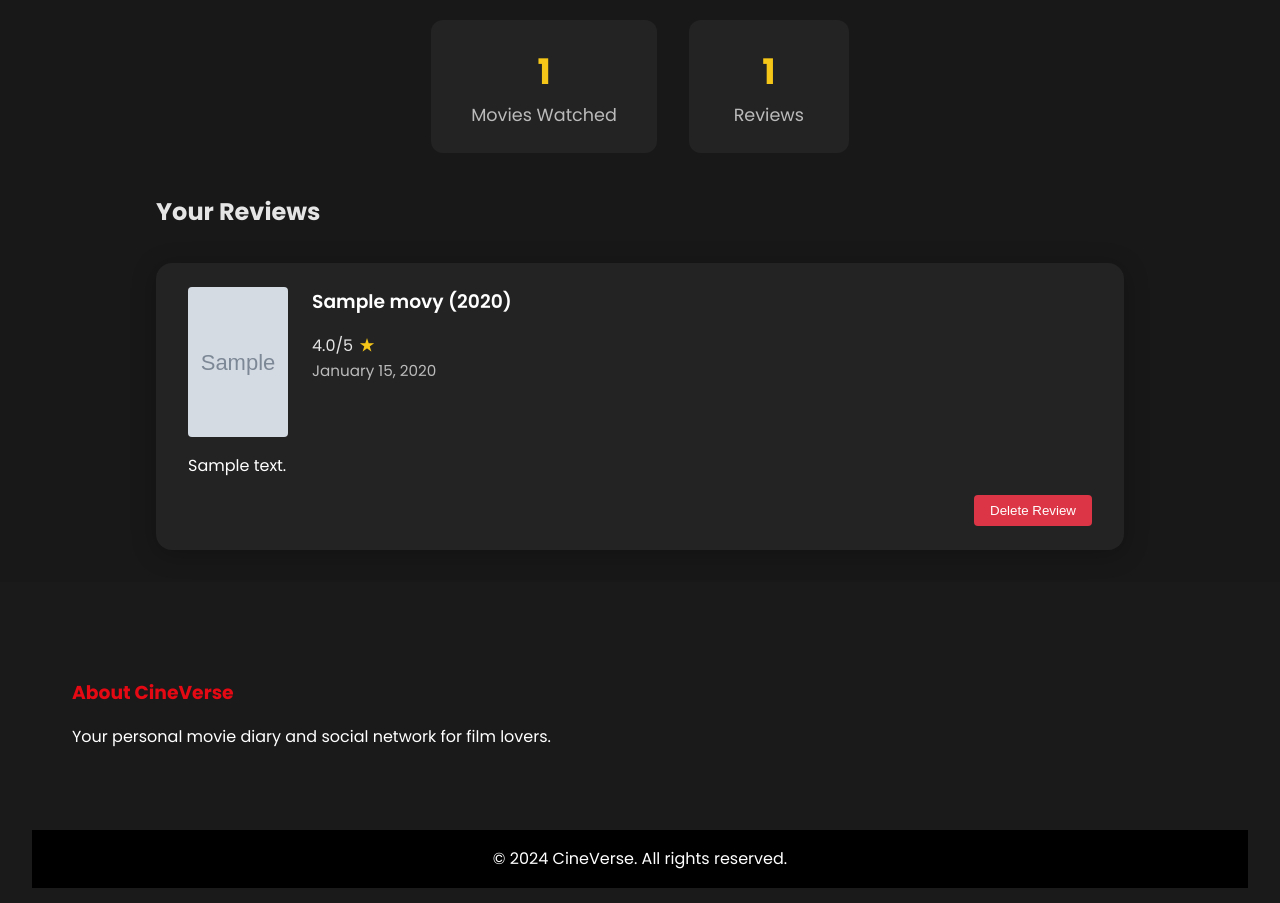
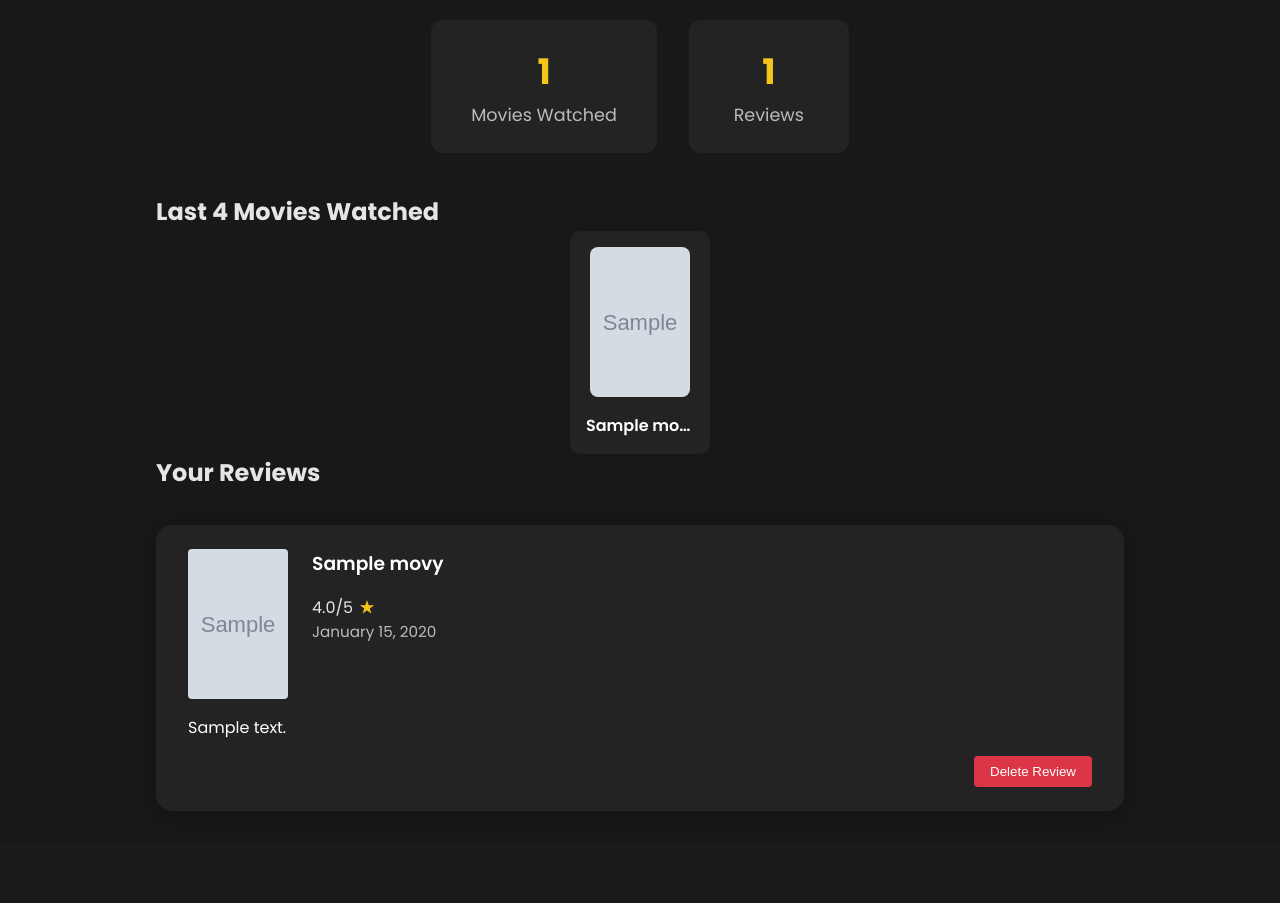
Before and after one commit to anadecs/cineverse, a PHP site: page /profile.php in a window 1280 px wide. Shown: the part 578-1481 px from the top of the page. Run offline with PHP 8.4, Linux system fonts and the light colour scheme; the visitor is signed in with stand-in values (Sample User, id 1); tables that the repository leaves empty hold one stand-in row (values such as "Sample post"); grey boxes marked "Sample" are stand-in pictures.

Commit message:
Update profile.php
added last movies watch and pagination for reviewws

```diff
--- a/profile.php
+++ b/profile.php
@@ -65,19 +65,30 @@ if ($_SERVER['REQUEST_METHOD'] === 'POST' && isset($_POST['update_profile'])) {
             $_SESSION['username'] = $new_username;
             $user['username'] = $new_username;
             $user['profile_picture'] = $profile_picture_path;
+            $avatar = $profile_picture_path;
         } catch (PDOException $e) {
             $error = 'Failed to update profile.';
         }
     }
 }
 
-// Get user's reviews
+// Pagination for reviews
+$reviews_per_page = 5;
+$page = isset($_GET['page']) && is_numeric($_GET['page']) ? (int)$_GET['page'] : 1;
+$offset = ($page - 1) * $reviews_per_page;
+// Get total review count
+$stmt = $pdo->prepare("SELECT COUNT(*) FROM reviews WHERE user_id = ?");
+$stmt->execute([$user_id]);
+$total_reviews = $stmt->fetchColumn();
+$total_pages = ceil($total_reviews / $reviews_per_page);
+// Get paginated reviews
 $stmt = $pdo->prepare("
-    SELECT r.*, m.title as movie_title, m.poster_url, m.movie_id, m.release_year
+    SELECT r.*, m.title as movie_title, m.poster_url, m.movie_id
     FROM reviews r
     JOIN movies m ON r.movie_id = m.movie_id
     WHERE r.user_id = ?
     ORDER BY r.created_at DESC
+    LIMIT $reviews_per_page OFFSET $offset
 ");
 $stmt->execute([$user_id]);
 $reviews = $stmt->fetchAll(PDO::FETCH_ASSOC);
@@ -87,6 +98,7 @@ $stmt = $pdo->prepare("SELECT COUNT(DISTINCT movie_id) as movies_watched, COUNT(
 $stmt->execute([$user_id]);
 $stats = $stmt->fetch(PDO::FETCH_ASSOC);
 $movies_watched = $stats['movies_watched'] ?? 0;
+$unique_watches = $movies_watched; // same as movies_watched
 $review_count = $stats['review_count'] ?? 0;
 
 // Get user info (updated)
@@ -94,6 +106,19 @@ $stmt = $pdo->prepare("SELECT username, email, profile_picture FROM users WHERE
 $stmt->execute([$user_id]);
 $user = $stmt->fetch(PDO::FETCH_ASSOC);
 $avatar = $user['profile_picture'] ?: 'assets/images/profile.avif';
+
+// Get last 4 movies watched (by review date)
+$stmt = $pdo->prepare("
+    SELECT m.movie_id, m.title, m.poster_url, MAX(r.created_at) as last_watched
+    FROM reviews r
+    JOIN movies m ON r.movie_id = m.movie_id
+    WHERE r.user_id = ?
+    GROUP BY m.movie_id, m.title, m.poster_url
+    ORDER BY last_watched DESC
+    LIMIT 4
+");
+$stmt->execute([$user_id]);
+$last_movies = $stmt->fetchAll(PDO::FETCH_ASSOC);
 ?>
 <!DOCTYPE html>
 <html lang="en">
@@ -101,9 +126,36 @@ $avatar = $user['profile_picture'] ?: 'assets/images/profile.avif';
     <meta charset="UTF-8">
     <meta name="viewport" content="width=device-width, initial-scale=1.0">
     <title>Profile - CineVerse</title>
-    <link rel="icon" type="image/svg+xml" href="assets/images/logo-cineverse.svg">
     <link rel="stylesheet" href="assets/css/style.css">
     <link href="https://fonts.googleapis.com/css2?family=Poppins:wght@300;400;500;600;700&display=swap" rel="stylesheet">
+    <style>
+    .profile-movies-list {
+        display: flex;
+        gap: 1.5rem;
+        flex-wrap: wrap;
+        justify-content: center;
+    }
+    .profile-movie-card {
+        background: #232323;
+        padding: 1rem;
+        border-radius: 10px;
+        text-align: center;
+        width: 140px;
+        transition: transform 0.2s, box-shadow 0.2s;
+        box-shadow: 0 2px 8px rgba(0,0,0,0.10);
+    }
+    .profile-movie-card:hover {
+        transform: translateY(-8px) scale(1.04);
+        box-shadow: 0 8px 32px rgba(178,7,15,0.35);
+    }
+    .review-card {
+        transition: box-shadow 0.2s, transform 0.2s;
+    }
+    .review-card:hover {
+        box-shadow: 0 8px 32px rgba(178,7,15,0.35) !important;
+        transform: translateY(-6px) scale(1.01);
+    }
+    </style>
 </head>
 <body>
     <nav class="navbar">
@@ -126,8 +178,13 @@ $avatar = $user['profile_picture'] ?: 'assets/images/profile.avif';
                 </form>
             </div>
             <div class="nav-auth">
-                <a href="profile.php" class="btn btn-secondary">Profile</a>
-                <a href="logout.php" class="btn btn-primary">Logout</a>
+                <?php if (isset($_SESSION['user_id'])): ?>
+                    <a href="profile.php" class="btn btn-secondary">Profile</a>
+                    <a href="logout.php" class="btn btn-primary">Logout</a>
+                <?php else: ?>
+                    <a href="login.php" class="btn btn-secondary">Login</a>
+                    <a href="register.php" class="btn btn-primary">Register</a>
+                <?php endif; ?>
             </div>
         </div>
     </nav>
@@ -155,6 +212,7 @@ $avatar = $user['profile_picture'] ?: 'assets/images/profile.avif';
                     <div style="font-size:2.2rem;font-weight:700;color:#f5c518;"><?php echo $movies_watched; ?></div>
                     <div style="color:#bbb;font-size:1.1rem;">Movies Watched</div>
                 </div>
+
                 <div style="background:#232323;padding:1.5rem 2.5rem;border-radius:12px;text-align:center;min-width:160px;">
                     <div style="font-size:2.2rem;font-weight:700;color:#f5c518;"><?php echo $review_count; ?></div>
                     <div style="color:#bbb;font-size:1.1rem;">Reviews</div>
@@ -169,6 +227,26 @@ $avatar = $user['profile_picture'] ?: 'assets/images/profile.avif';
                 <div class="alert alert-error"><?php echo htmlspecialchars($error); ?></div>
             <?php endif; ?>
 
+            <div class="profile-movies">
+                <h2>Last 4 Movies Watched</h2>
+                <?php if (empty($last_movies)): ?>
+                    <p>No movies watched yet.</p>
+                <?php else: ?>
+                    <div class="profile-movies-list">
+                        <?php foreach ($last_movies as $movie): ?>
+                            <div class="profile-movie-card">
+                                <a href="movie.php?id=<?php echo $movie['movie_id']; ?>">
+                                    <img src="<?php echo htmlspecialchars($movie['poster_url']); ?>" alt="<?php echo htmlspecialchars($movie['title']); ?>" style="width:100px;height:150px;object-fit:cover;border-radius:8px;">
+                                    <div style="margin-top:0.5rem;font-weight:600;color:#fff;overflow:hidden;text-overflow:ellipsis;white-space:nowrap;">
+                                        <?php echo htmlspecialchars($movie['title']); ?>
+                                    </div>
+                                </a>
+                            </div>
+                        <?php endforeach; ?>
+                    </div>
+                <?php endif; ?>
+            </div>
+
             <div class="profile-reviews">
                 <h2>Your Reviews</h2>
                 <?php if (empty($reviews)): ?>
@@ -181,7 +259,7 @@ $avatar = $user['profile_picture'] ?: 'assets/images/profile.avif';
                                 <div class="review-movie-info">
                                     <h3>
                                         <a href="movie.php?id=<?php echo $review['movie_id']; ?>" style="color:#fff;text-decoration:none;font-weight:600;">
-                                            <?php echo htmlspecialchars($review['movie_title']); ?> (<?php echo htmlspecialchars($review['release_year']); ?>)
+                                            <?php echo htmlspecialchars($review['movie_title']); ?>
                                         </a>
                                     </h3>
                                     <div class="inline-rating" style="margin-top:0.5rem;">
@@ -203,6 +281,13 @@ $avatar = $user['profile_picture'] ?: 'assets/images/profile.avif';
                             </div>
                         </div>
                     <?php endforeach; ?>
+                    <?php if ($total_pages > 1): ?>
+                        <div class="pagination" style="text-align:center;margin-top:1.5rem;">
+                            <?php for ($i = 1; $i <= $total_pages; $i++): ?>
+                                <a href="profile.php?page=<?php echo $i; ?>" class="page-link" style="display:inline-block;padding:0.5rem 1rem;margin:0 0.25rem;border-radius:6px;background:<?php echo $i == $page ? '#b2070f' : '#232323'; ?>;color:#fff;text-decoration:none;font-weight:600;<?php echo $i == $page ? 'box-shadow:0 2px 8px rgba(178,7,15,0.25);' : ''; ?>"><?php echo $i; ?></a>
+                            <?php endfor; ?>
+                        </div>
+                    <?php endif; ?>
                 <?php endif; ?>
             </div>
         </div>
```
